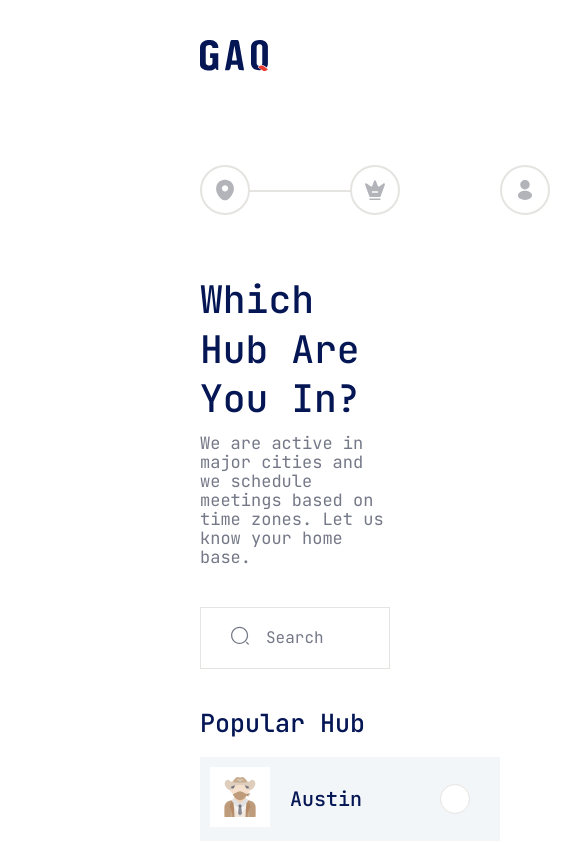
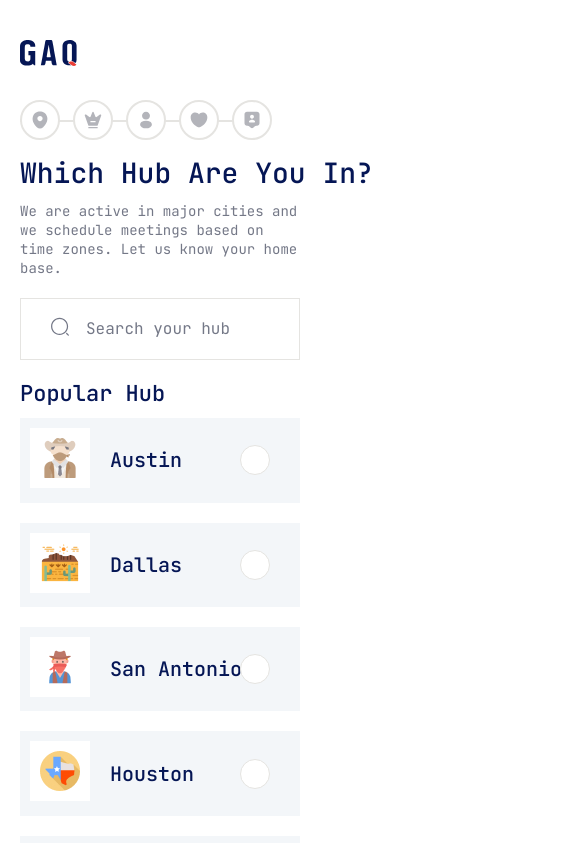
Before and after one commit to nspiryaev/GAQ, a plain HTML site: page form.html in a window 390 px wide. Shown: the top 843 px of the page, 585 px wide, since content can reach past the window. Drawn offline with Linux system fonts and the light colour scheme.

Commit message:
second screen adaptive

```diff
--- a/css/media.css
+++ b/css/media.css
@@ -6,12 +6,16 @@
     min-width: 300px;
  }
 
+}
+
  @media(max-width: 1200px) {
 
   /* FORM.HTML */
 
   .radio__label {
     min-width: 360px;
+  }
+
 }
 
 @media(max-width: 992px) {
@@ -26,6 +30,10 @@
 
   .radio__label {
     min-width: 300px;
+  }
+
+  .section {
+    padding-left: 100px;
   }
 
 }
@@ -55,6 +63,50 @@
 
   /* FORM.HTML */
 
+  .section {
+    padding-left: 30px;
+  }
+
+  .steps__numbers {
+    max-width: 450px;
+  }
+
+  .step__number {
+    margin-right: 50px;
+  }
+
+  .section__heading {
+    font-size: 38px;
+    line-height: 130%;
+  }
+
+  .section__description {
+    font-size: 16px;
+  }
+
+  .form__item-title {
+    margin-bottom: 10px;
+    font-size: 22px;
+    line-height: 130%;
+  }
+
+  .radio__label {
+    min-width: 80%;
+  }
+
+  .step__description {
+    max-width: 400px;
+  }
+
+  .steps__numbers {
+    margin-top: 45px;
+    margin-bottom: 30px;
+  }
+
+  .radio__list {
+    margin-bottom: 60px;
+  }
+
 }
 
 @media(max-width: 576px) {
@@ -76,4 +128,105 @@
 
  /* FORM.HTML */
 
+  .radio__label {
+    min-width: 400px;
   }
+
+  .search__input {
+    width: 400px;
+  }
+
+  .steps__numbers {
+    max-width: 350px;
+  }
+
+  .step__number {
+    margin-right: 25px;
+  }
+
+  .radio__list {
+    margin-bottom: 40px;
+  }
+
+  .back__step {
+    margin-right: 10px;
+  }
+
+}
+
+@media(max-width: 460px) {
+
+   /* FORM.HTML */
+
+  .section {
+    padding-left: 20px;
+  }
+
+  .section__description {
+    max-width: 280px;
+  }
+
+  .radio__label {
+    min-width: 280px;
+  }
+
+  .search__input {
+    width: 280px;
+  }
+
+  .steps__numbers {
+    margin-top: 30px;
+    margin-bottom: 15px;
+    max-width: 250px;
+  }
+
+  .step__number {
+    margin-right: 13px;
+  }
+
+  .step__number {
+    width: 40px;
+    height: 40px;
+  }
+
+  .step__number svg {
+    width: 20px;
+    height: 20px;
+  }
+
+  .logo__img {
+    max-width: 100px;
+  }
+
+  .section__heading {
+    font-size: 28px;
+  }
+
+  .section__description {
+    font-size: 14px;
+  }
+
+  .search {
+    margin-top: 20px;
+  }
+
+  .form__item {
+    margin-top: 20px;
+  }
+
+  .step__buttons {
+    display: flex;
+    flex-direction: column;
+    max-width: 280px;
+  }
+
+  .back__step {
+    margin-right: 0;
+    margin-bottom: 10px;
+  }
+
+  .radio__list {
+    margin-bottom: 20px;
+  }
+
+}
--- a/css/style.css
+++ b/css/style.css
@@ -173,6 +173,7 @@
 
  .section {
    padding-top: 40px;
+   padding-bottom: 30px;
    padding-left: 200px;
  }
 
```
Lines whose indentation alone changed are shown as unchanged.
